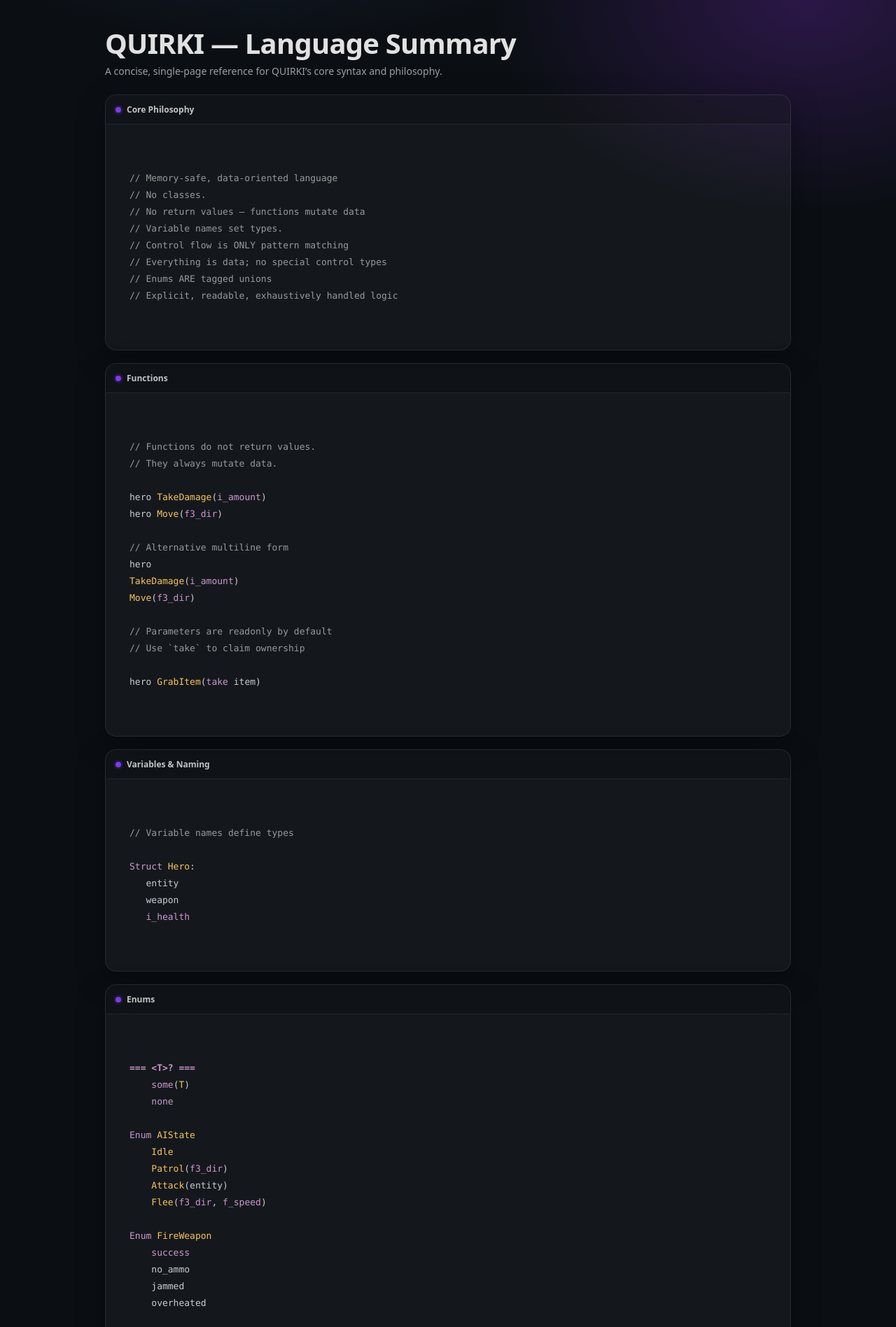
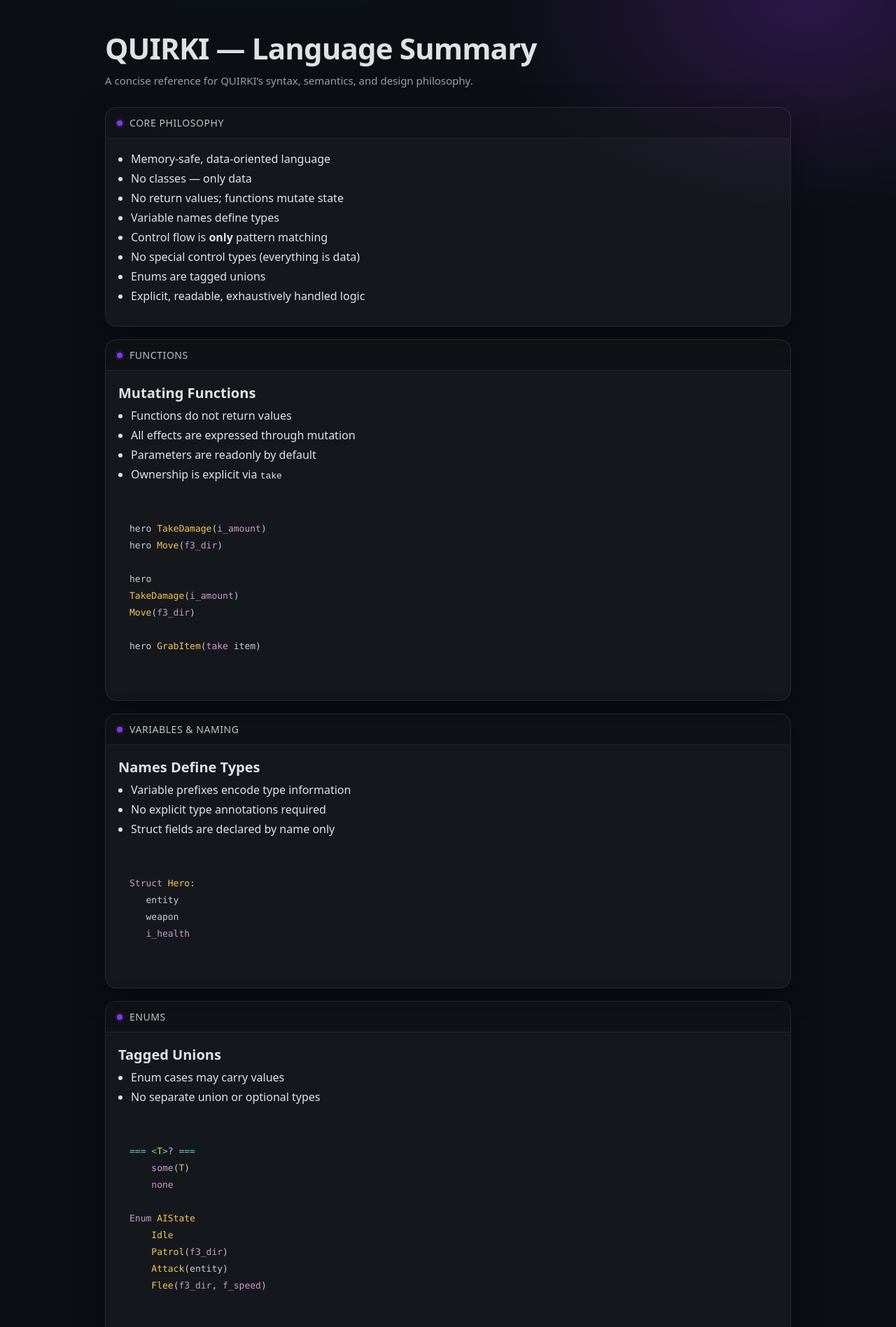
Before and after one commit to mrdumle/mrdumle.github.io, a plain HTML site: page index.html in a window 1280 px wide. Shown: the top 1897 px of the page at 70% size. Drawn offline with nearby package versions, Linux system fonts and the light colour scheme.

Commit message:
Update index.html

```diff
--- a/index.html
+++ b/index.html
@@ -5,7 +5,6 @@
     <meta name="viewport" content="width=device-width, initial-scale=1" />
     <title>QUIRKI — Language Summary</title>
 
-    <!-- Prism (theme) -->
     <link
       rel="stylesheet"
       href="https://cdn.jsdelivr.net/npm/prismjs@1.29.0/themes/prism-tomorrow.min.css"
@@ -19,11 +18,12 @@
         --panel-border: rgba(255, 255, 255, 0.08);
         --text: rgba(255, 255, 255, 0.88);
         --muted: rgba(255, 255, 255, 0.6);
+        --accent: #7c3aed;
       }
       body {
         margin: 0;
-        font-family: ui-sans-serif, system-ui, -apple-system, Segoe UI, Roboto,
-          Helvetica, Arial;
+        font-family: ui-sans-serif, system-ui, -apple-system, Segoe UI, Roboto, Helvetica,
+          Arial;
         background: radial-gradient(1200px 700px at 30% -10%, #1b2a44 0%, transparent 55%),
           radial-gradient(900px 600px at 90% 0%, #2b1747 0%, transparent 50%),
           var(--bg);
@@ -35,18 +35,16 @@
         padding: 40px 18px 56px;
       }
       header {
-        margin-bottom: 24px;
+        margin-bottom: 28px;
       }
       h1 {
         margin: 0 0 8px;
-        font-size: clamp(28px, 4vw, 40px);
+        font-size: clamp(30px, 4vw, 42px);
         letter-spacing: -0.02em;
-        line-height: 1.1;
       }
       .subtitle {
-        margin: 0;
         color: var(--muted);
-        font-size: 14px;
+        font-size: 15px;
       }
       .card {
         background: var(--panel);
@@ -60,30 +58,40 @@
         display: flex;
         align-items: center;
         gap: 10px;
-        padding: 12px 14px;
+        padding: 12px 16px;
         border-bottom: 1px solid var(--panel-border);
-        background: rgba(0, 0, 0, 0.2);
-      }
-      .pill {
-        display: inline-flex;
-        align-items: center;
-        gap: 8px;
-        font-size: 12px;
-        color: rgba(255, 255, 255, 0.75);
+        background: rgba(0, 0, 0, 0.25);
       }
       .dot {
         width: 8px;
         height: 8px;
         border-radius: 999px;
-        background: #7c3aed;
+        background: var(--accent);
         box-shadow: 0 0 0 3px rgba(124, 58, 237, 0.15);
       }
+      .section-title {
+        font-size: 14px;
+        letter-spacing: 0.04em;
+        text-transform: uppercase;
+        color: rgba(255, 255, 255, 0.75);
+      }
       .content {
-        padding: 16px 18px 18px;
+        padding: 18px;
       }
       h2 {
-        margin: 0 0 6px;
-        font-size: 18px;
+        margin: 0 0 8px;
+        font-size: 20px;
+      }
+      p {
+        margin: 0 0 12px;
+        color: var(--muted);
+      }
+      ul {
+        margin: 0 0 14px 18px;
+        padding: 0;
+      }
+      li {
+        margin-bottom: 6px;
       }
       pre {
         margin: 0;
@@ -97,7 +105,7 @@
         line-height: 1.55;
       }
       footer {
-        margin-top: 18px;
+        margin-top: 20px;
         color: var(--muted);
         font-size: 12px;
       }
@@ -117,49 +125,52 @@
       <header>
         <h1>QUIRKI — Language Summary</h1>
         <p class="subtitle">
-          A concise, single-page reference for QUIRKI’s core syntax and philosophy.
+          A concise reference for QUIRKI’s syntax, semantics, and design philosophy.
         </p>
       </header>
 
       <!-- CORE PHILOSOPHY -->
       <section class="card">
         <div class="toolbar">
-          <div class="pill"><span class="dot"></span><strong>Core Philosophy</strong></div>
+          <span class="dot"></span>
+          <span class="section-title">Core Philosophy</span>
         </div>
         <div class="content">
-          <pre><code class="language-quirki">
-// Memory-safe, data-oriented language
-// No classes.
-// No return values — functions mutate data
-// Variable names set types.
-// Control flow is ONLY pattern matching
-// Everything is data; no special control types
-// Enums ARE tagged unions
-// Explicit, readable, exhaustively handled logic
-          </code></pre>
+          <ul>
+            <li>Memory-safe, data-oriented language</li>
+            <li>No classes — only data</li>
+            <li>No return values; functions mutate state</li>
+            <li>Variable names define types</li>
+            <li>Control flow is <strong>only</strong> pattern matching</li>
+            <li>No special control types (everything is data)</li>
+            <li>Enums are tagged unions</li>
+            <li>Explicit, readable, exhaustively handled logic</li>
+          </ul>
         </div>
       </section>
 
       <!-- FUNCTIONS -->
       <section class="card">
         <div class="toolbar">
-          <div class="pill"><span class="dot"></span><strong>Functions</strong></div>
+          <span class="dot"></span>
+          <span class="section-title">Functions</span>
         </div>
         <div class="content">
+          <h2>Mutating Functions</h2>
+          <ul>
+            <li>Functions do not return values</li>
+            <li>All effects are expressed through mutation</li>
+            <li>Parameters are readonly by default</li>
+            <li>Ownership is explicit via <code>take</code></li>
+          </ul>
+
           <pre><code class="language-quirki">
-// Functions do not return values.
-// They always mutate data.
-
 hero TakeDamage(i_amount)
 hero Move(f3_dir)
 
-// Alternative multiline form
 hero
 TakeDamage(i_amount)
 Move(f3_dir)
-
-// Parameters are readonly by default
-// Use `take` to claim ownership
 
 hero GrabItem(take item)
           </code></pre>
@@ -169,12 +180,18 @@ hero GrabItem(take item)
       <!-- VARIABLES -->
       <section class="card">
         <div class="toolbar">
-          <div class="pill"><span class="dot"></span><strong>Variables & Naming</strong></div>
+          <span class="dot"></span>
+          <span class="section-title">Variables & Naming</span>
         </div>
         <div class="content">
+          <h2>Names Define Types</h2>
+          <ul>
+            <li>Variable prefixes encode type information</li>
+            <li>No explicit type annotations required</li>
+            <li>Struct fields are declared by name only</li>
+          </ul>
+
           <pre><code class="language-quirki">
-// Variable names define types
-
 Struct Hero:
    entity
    weapon
@@ -186,9 +203,16 @@ Struct Hero:
       <!-- ENUMS -->
       <section class="card">
         <div class="toolbar">
-          <div class="pill"><span class="dot"></span><strong>Enums</strong></div>
+          <span class="dot"></span>
+          <span class="section-title">Enums</span>
         </div>
         <div class="content">
+          <h2>Tagged Unions</h2>
+          <ul>
+            <li>Enum cases may carry values</li>
+            <li>No separate union or optional types</li>
+          </ul>
+
           <pre><code class="language-quirki">
 === &lt;T&gt;? ===
     some(T)
@@ -199,12 +223,6 @@ Enum AIState
     Patrol(f3_dir)
     Attack(entity)
     Flee(f3_dir, f_speed)
-
-Enum FireWeapon
-    success
-    no_ammo
-    jammed
-    overheated
           </code></pre>
         </div>
       </section>
@@ -212,17 +230,22 @@ Enum FireWeapon
       <!-- CONTROL FLOW -->
       <section class="card">
         <div class="toolbar">
-          <div class="pill"><span class="dot"></span><strong>Control Flow</strong></div>
+          <span class="dot"></span>
+          <span class="section-title">Control Flow</span>
         </div>
         <div class="content">
+          <h2>Pattern Matching Only</h2>
+          <ul>
+            <li><code>?</code> is the only control-flow construct</li>
+            <li>Matches on data, not conditions</li>
+            <li>Exhaustive by default</li>
+            <li><code>else</code> opt-out is explicit</li>
+          </ul>
+
           <pre><code class="language-quirki">
-// ? is the only control-flow construct
-
 ? hero.ai_state
 | Idle: hero Rest()
 | Patrol(dir): hero Move(dir)
-
-// Optional unwrapping
 
 ? hero.target
 | some(entity): hero Shoot(entity)
@@ -234,9 +257,17 @@ Enum FireWeapon
       <!-- ANONYMOUS MATCH -->
       <section class="card">
         <div class="toolbar">
-          <div class="pill"><span class="dot"></span><strong>Anonymous Match (#)</strong></div>
+          <span class="dot"></span>
+          <span class="section-title">Anonymous Match</span>
         </div>
         <div class="content">
+          <h2>Temporary Match Values (<code>#</code>)</h2>
+          <ul>
+            <li><code>#</code> introduces an anonymous match value</li>
+            <li>Useful when the value does not need a name</li>
+            <li>Booleans are enums with syntax sugar</li>
+          </ul>
+
           <pre><code class="language-quirki">
 ?: # GetTotalAmmo(hero)
 | # > 0: hero Shoot()
@@ -253,9 +284,17 @@ Enum FireWeapon
       <!-- ERRORS -->
       <section class="card">
         <div class="toolbar">
-          <div class="pill"><span class="dot"></span><strong>Errors</strong></div>
+          <span class="dot"></span>
+          <span class="section-title">Errors</span>
         </div>
         <div class="content">
+          <h2>Errors Are Data</h2>
+          <ul>
+            <li>No exceptions</li>
+            <li>No <code>Result&lt;T, E&gt;</code> type</li>
+            <li>Errors are domain-specific enums</li>
+          </ul>
+
           <pre><code class="language-quirki">
 === LoadAsset ===
     success(asset)
@@ -269,22 +308,16 @@ Enum FireWeapon
       </section>
 
       <footer class="hint">
-        Tip: press <kbd>Ctrl</kbd>+<kbd>F</kbd> / <kbd>⌘</kbd>+<kbd>F</kbd> to search this page.
+        Tip: use <kbd>Ctrl</kbd>+<kbd>F</kbd> / <kbd>⌘</kbd>+<kbd>F</kbd> to search the page.
       </footer>
     </div>
 
-    <!-- Prism core -->
     <script src="https://cdn.jsdelivr.net/npm/prismjs@1.29.0/components/prism-core.min.js"></script>
     <script src="https://cdn.jsdelivr.net/npm/prismjs@1.29.0/plugins/autoloader/prism-autoloader.min.js"></script>
 
-    <!-- Custom Prism language -->
     <script>
       Prism.languages.quirki = {
         comment: /\/\/[^\n]*/,
-        separator: {
-          pattern: /^(?:={3,}.*={3,}|-{3,}|={5,})$/m,
-          alias: "important",
-        },
         punctuation: /[()?:|.,]/,
         operator: /[<>]=?|==|!=|=|#|:/,
         keyword: /\b(?:Struct|Enum|else|take|some|none|success|error)\b/,
```
